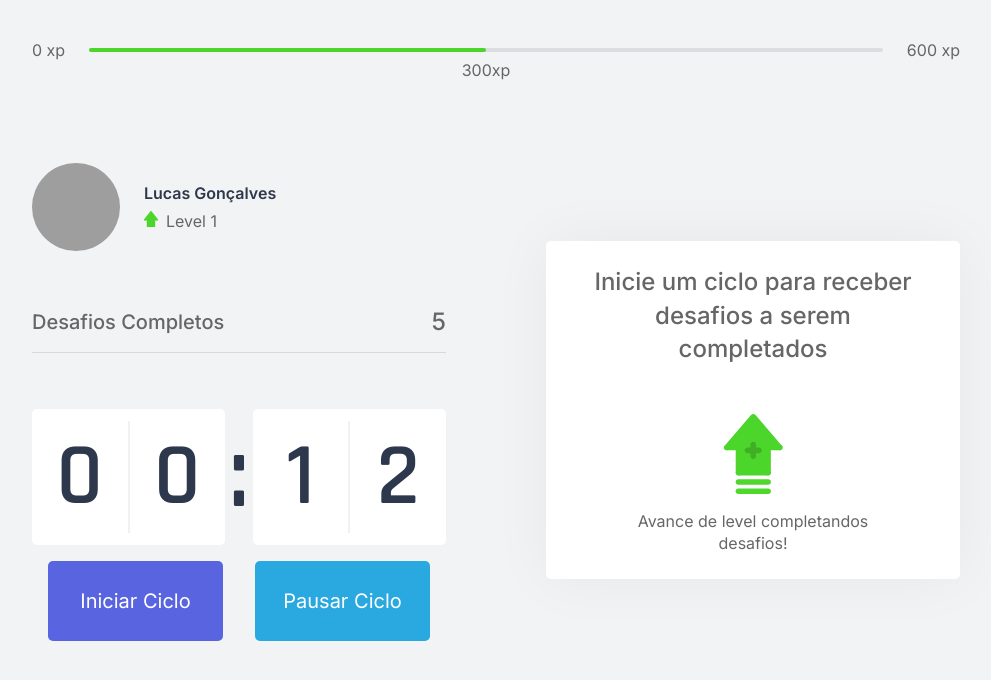
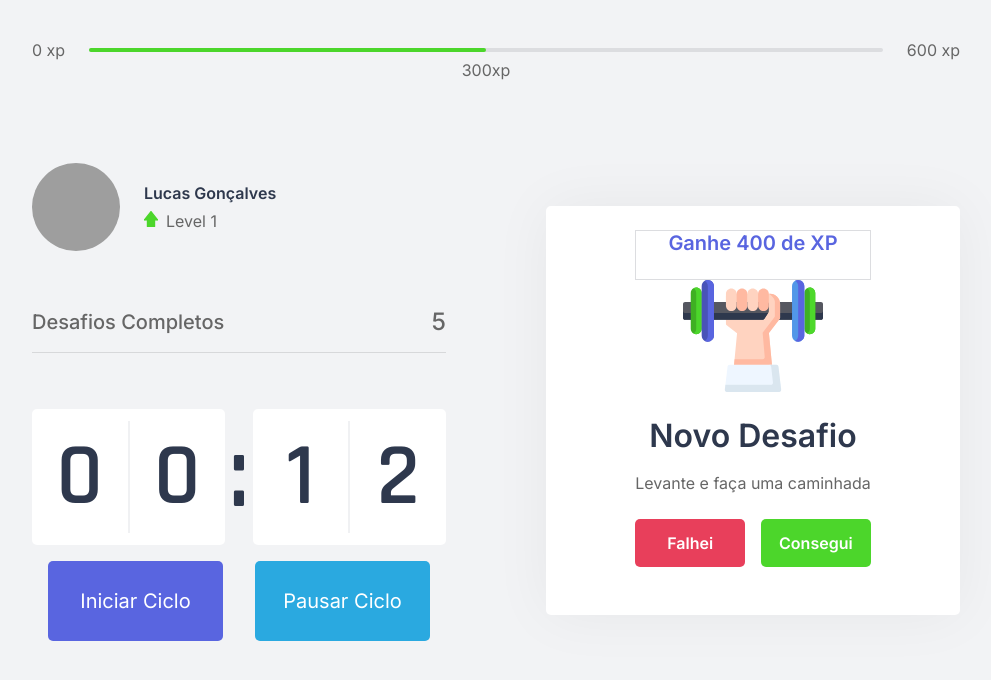
Before and after one commit to L-Goncalves/NLW-MoveIt-NXJS, a Next.js app: page / in a window 1280 px wide. Shown: the top 680 px of the page, without its empty margins (144-1135 px from the left). Built offline with nearby package versions, Linux system fonts and the light colour scheme; grey boxes are pictures that could not be loaded.

Commit message:
Adding more styles

```diff
--- a/src/components/ChallengeBox.tsx
+++ b/src/components/ChallengeBox.tsx
@@ -1,7 +1,27 @@
 import styles from '../styles/components/ChallengeBox.module.css'
 export function ChallengeBox(){
+
+    const hasActiveChallenges = true;
     return(
         <div className={styles.challengeBoxContainer}>
+
+            {hasActiveChallenges? (
+            <div className={styles.challengeBoxActive}>
+                <header>
+                    Ganhe 400 de XP
+                </header>
+                <main>
+                    <img src="icons/body.svg"/>
+                    <strong>Novo Desafio</strong>
+                    <p>Levante e faça uma caminhada</p>
+                </main>
+
+                <footer>
+                    <button className={styles.challengeFailButton} type="button">Falhei</button>
+                    <button  className={styles.challengeCompleteButton}type="button">Consegui</button>
+                </footer>
+            </div>) :
+            (
             <div className={styles.challengeBoxNotActive}>
                 <strong>Inicie um ciclo
                 para receber desafios a
@@ -12,6 +32,10 @@
                      Avance de level completandos desafios!
                 </p>
                 </div>
+            )}
+
+
+
         </div>
     )
 }
--- a/src/styles/components/ChallengeBox.module.css
+++ b/src/styles/components/ChallengeBox.module.css
@@ -37,3 +37,76 @@
 .challengeBoxNotActive p img{
     margin-bottom: 1rem;
 }
+
+.challengeBoxActive{
+    height: 100%;
+    display: flex;
+    flex-direction: column;
+
+}
+
+.challengeBoxActive header{
+    color: var(--blue);
+    font-weight: 600;
+    font-size: 1.25rem;
+    padding: 0 2rem 1.5rem;
+    border: 1px solid var(--gray-line);
+}
+
+.challengeBoxActive main{
+    flex: 1;
+    display: flex;
+    flex-direction: column;
+    align-items: center;
+    justify-content: center;
+}
+
+.challengeBoxActive main strong{
+    font-weight: 600;
+    font-size: 2rem;
+    color: var(--title);
+    margin: 1.5rem 0 1rem;
+}
+
+.challengeBoxActive main p {
+    line-height: 1.5;
+}
+
+.challengeBoxActive footer{
+    display: grid;
+    grid-template-columns: 1fr 1fr;
+    gap: 1rem;
+}
+
+.challengeBoxActive footer button{
+    height: 3rem;
+
+    display: flex;
+    align-items: center;
+    justify-content: center;
+
+    border: 0;
+    border-radius: 5px;
+    margin: 1.5rem 0;
+    color: var(--white);
+
+    font-size: 1rem;
+    font-weight: 600;
+
+    transition: filter 0.2;
+}
+
+.challengeBoxActive  footer button.challengeFailButton{
+    background: var(--red);
+
+}
+
+.challengeBoxActive  footer button.challengeCompleteButton{
+    background: var(--green);
+
+}
+
+.challengeBoxActive footer button:hover{
+    filter: brightness(0.9);
+
+}
```
